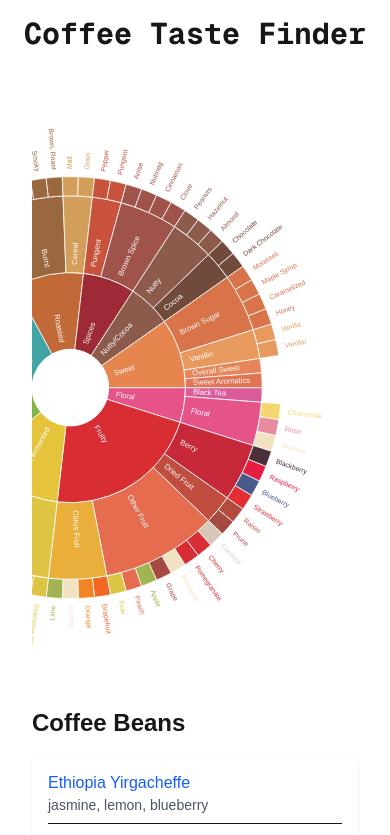
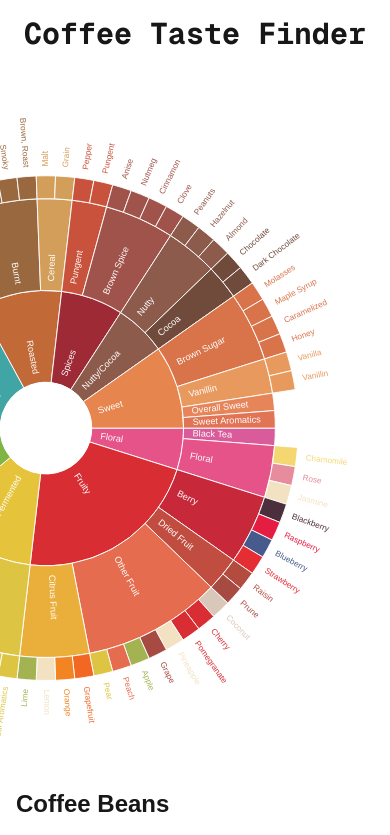
Before and after one commit to hankhsiao/coffee-taste-finder, a Next.js app: page / in a window 390 px wide. Shown: the top 835 px of the page. Built offline with nearby package versions, Linux system fonts and the light colour scheme.

Commit message:
Prevent scrolling when spinning and remove padding of the wheel

```diff
--- a/app/components/FlavorWheel.tsx
+++ b/app/components/FlavorWheel.tsx
@@ -59,6 +59,7 @@ const FlavorWheel = ({ onFlavorSelect, selectedFlavors }: FlavorWheelProps) => {
 
   const handleTouchMove = (e: TouchEvent<SVGSVGElement>) => {
     if (!isDragging.current) return;
+    e.preventDefault();
     const currentAngle = getAngle(e.touches[0].clientX, e.touches[0].clientY);
     const delta = currentAngle - previousAngle.current;
     setRotationAngle((prev) => prev + delta);
--- a/app/page.tsx
+++ b/app/page.tsx
@@ -39,12 +39,12 @@ export default function Home() {
       : coffeeBeansData;
 
   return (
-    <main className="flex min-h-screen flex-col items-center p-4 md:p-12 lg:p-24">
+    <main className="flex min-h-screen flex-col items-center py-4 px-0 md:p-12 lg:p-24">
       <div className="z-10 w-full max-w-5xl items-center justify-between font-mono text-sm">
         <h1 className="text-3xl md:text-4xl font-bold text-center mb-8">Coffee Taste Finder</h1>
       </div>
       <div className="w-full max-w-5xl lg:flex">
-        <div className="lg:w-2/3 p-4">
+        <div className="lg:w-2/3">
           <ClientFlavorWheel onFlavorSelect={handleFlavorSelect} selectedFlavors={selectedFlavors} />
         </div>
         <div className="lg:w-1/3 p-4">
```
